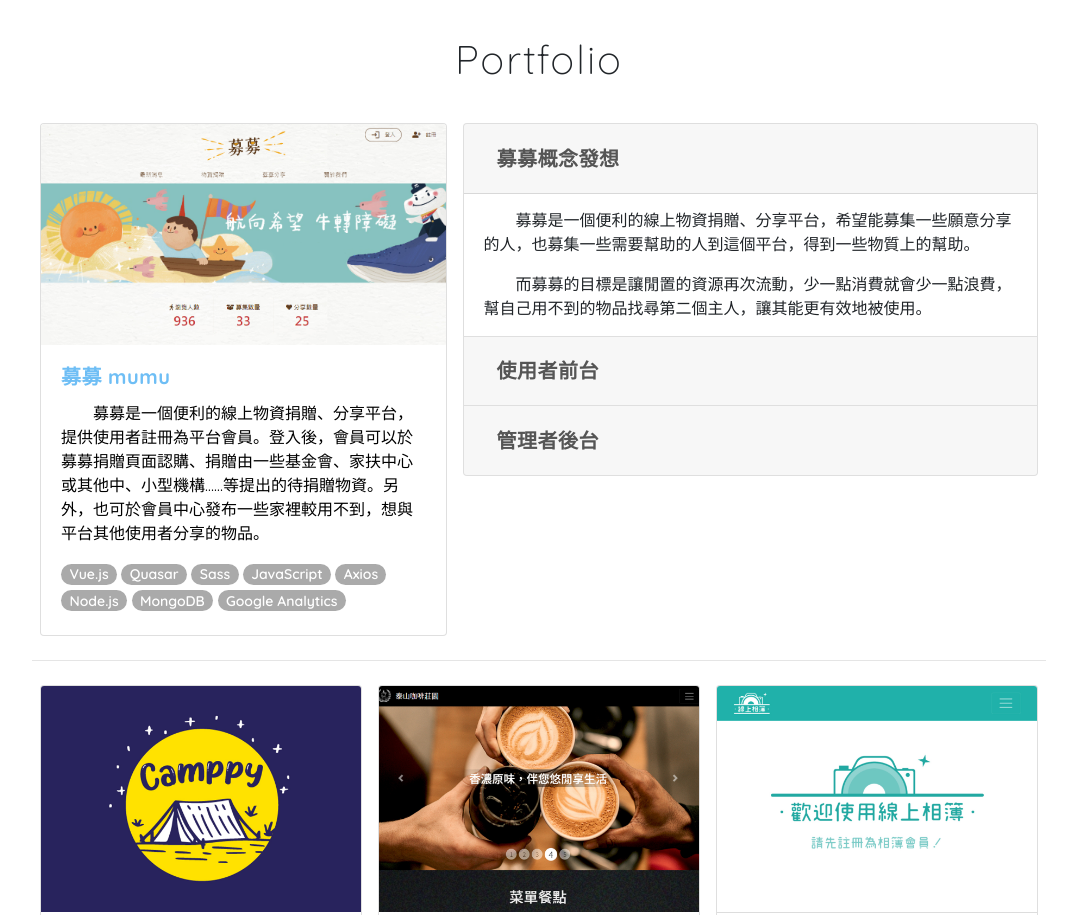
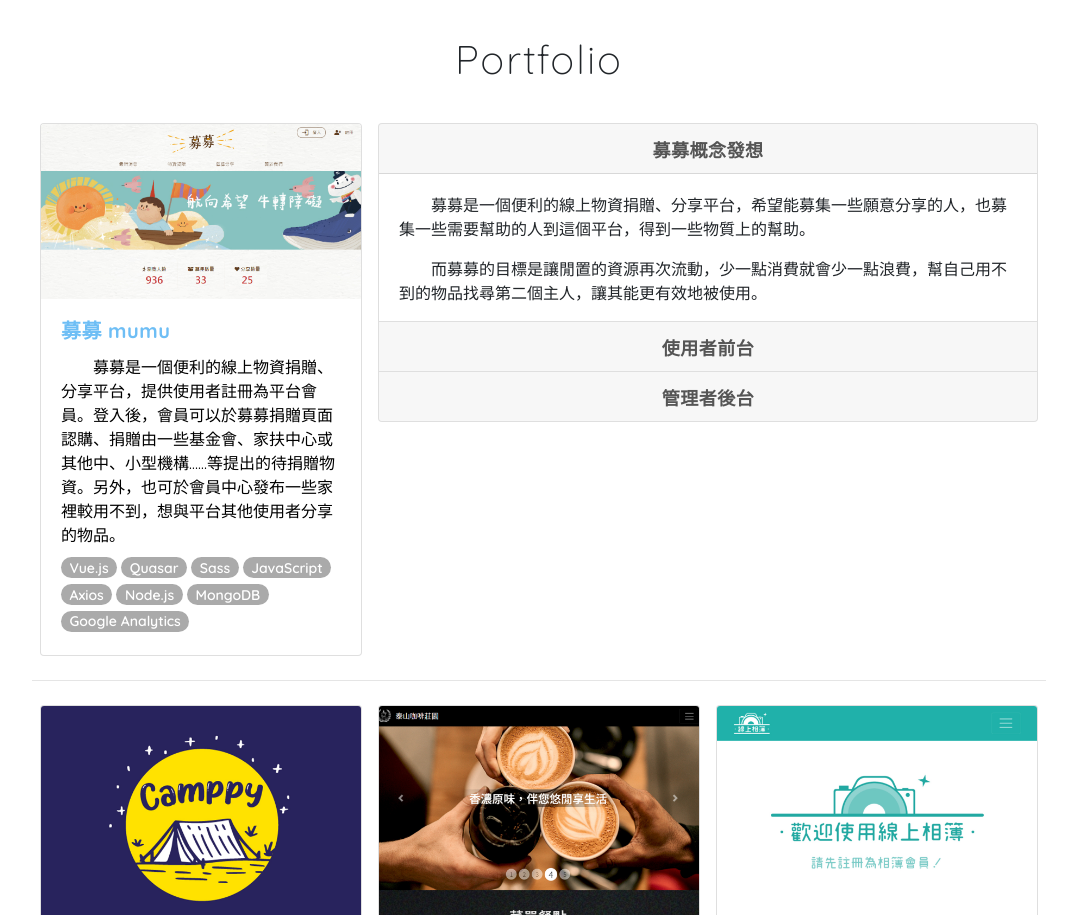
Before and after one commit to June930725/June.github.io, a plain HTML site: page index.html in a window 1280 px wide. Shown: the part 2320-3235 px from the top of the page, without its empty margins (101-1178 px from the left). Drawn offline with Linux system fonts and the light colour scheme.

Commit message:
修改 collapse 樣式、內文及按鈕

```diff
--- a/css/style.scss
+++ b/css/style.scss
@@ -69,6 +69,9 @@ body {
     font-size: 1.8rem;
     letter-spacing: 3px;
     margin-left: 2rem;
+  }
+  .navbar-yc {
+    text-align: end !important;
   }
   .navbar-toggler {
     border: none;
@@ -444,6 +447,7 @@ body {
       }
       .card-text {
         color: black;
+        margin-bottom: 0.5rem;
       }
       .badge {
         font-size: 14px;
@@ -456,14 +460,20 @@ body {
       }
     }
     .accordion {
-      .card-header .btn {
+      .card-header {
+        padding: 0;
+        height: 50px;
+      }
+      .btn {
+        display: block;
+        line-height: 40px;
         color: #555;
-        font-size: 20px;
+        font-size: 18px;
         font-weight: 900;
         letter-spacing: 0.5px;
       }
       .card-body {
-        padding: 15px 20px 0 20px;
+        padding: 20px 20px 0 20px;
       }
       .subtitile {
         font-size: 18px;
--- a/index.html
+++ b/index.html
@@ -266,7 +266,7 @@
       <div class="container">
         <h1 id="portfolio" class="text-center">Portfolio</h1>
         <div class="row content05">
-          <div class="col-12 col-md-6 col-lg-5 px-md-2">
+          <div class="col-12 col-md-6 col-lg-4 px-md-2">
             <a class="card h-100 text-decoration-none" href="https://june930725.github.io/mumu/#/" target="_blank">
               <img src="./images/mumu.jpg" class="card-img-top" />
               <div class="card-body">
@@ -285,12 +285,12 @@
               </div>
             </a>
           </div>
-          <div class="col-12 col-md-6 col-lg-7 px-md-2">
+          <div class="col-12 col-md-6 col-lg-8 px-md-2">
             <div class="accordion" id="accordionExample">
               <div class="card">
                 <div class="card-header" id="headingOne">
                   <h2 class="mb-0">
-                    <button class="btn btn-link text-decoration-none" type="button" data-toggle="collapse" data-target="#collapseOne">募募概念發想</button>
+                    <a class="btn btn-link text-decoration-none " type="button" data-toggle="collapse" data-target="#collapseOne">募募概念發想</a>
                   </h2>
                 </div>
 
@@ -304,7 +304,7 @@
               <div class="card">
                 <div class="card-header" id="headingTwo">
                   <h2 class="mb-0">
-                    <button
+                    <a
                       class="btn btn-link text-decoration-none collapsed"
                       type="button"
                       data-toggle="collapse"
@@ -313,7 +313,7 @@
                       aria-controls="collapseTwo"
                     >
                       使用者前台
-                    </button>
+                    </a>
                   </h2>
                 </div>
                 <div id="collapseTwo" class="collapse" aria-labelledby="headingTwo" data-parent="#accordionExample">
@@ -346,7 +346,7 @@
               <div class="card">
                 <div class="card-header" id="headingThree">
                   <h2 class="mb-0">
-                    <button
+                    <a
                       class="btn btn-link text-decoration-none collapsed"
                       type="button"
                       data-toggle="collapse"
@@ -355,7 +355,7 @@
                       aria-controls="collapseThree"
                     >
                       管理者後台
-                    </button>
+                    </a>
                   </h2>
                 </div>
                 <div id="collapseThree" class="collapse" aria-labelledby="headingThree" data-parent="#accordionExample">
@@ -374,8 +374,8 @@
                     <div class="col-12 col-xl-6 px-0">
                       <ul>
                         <p class="subtitile">後台使用技術</p>
-                        <li>處理前端請求：Node.js + Express 套件</li>
-                        <li>資料存取：MongoDB + Mongoose 套件</li>
+                        <li>處理前端請求：<br> Node.js + Express 套件</li>
+                        <li>資料存取：<br> MongoDB + Mongoose 套件</li>
                         <li>部署 MongoDB 版的網頁到 Heroku</li>
                       </ul>
                     </div>
```
Also changed, not shown: css/style.css.
